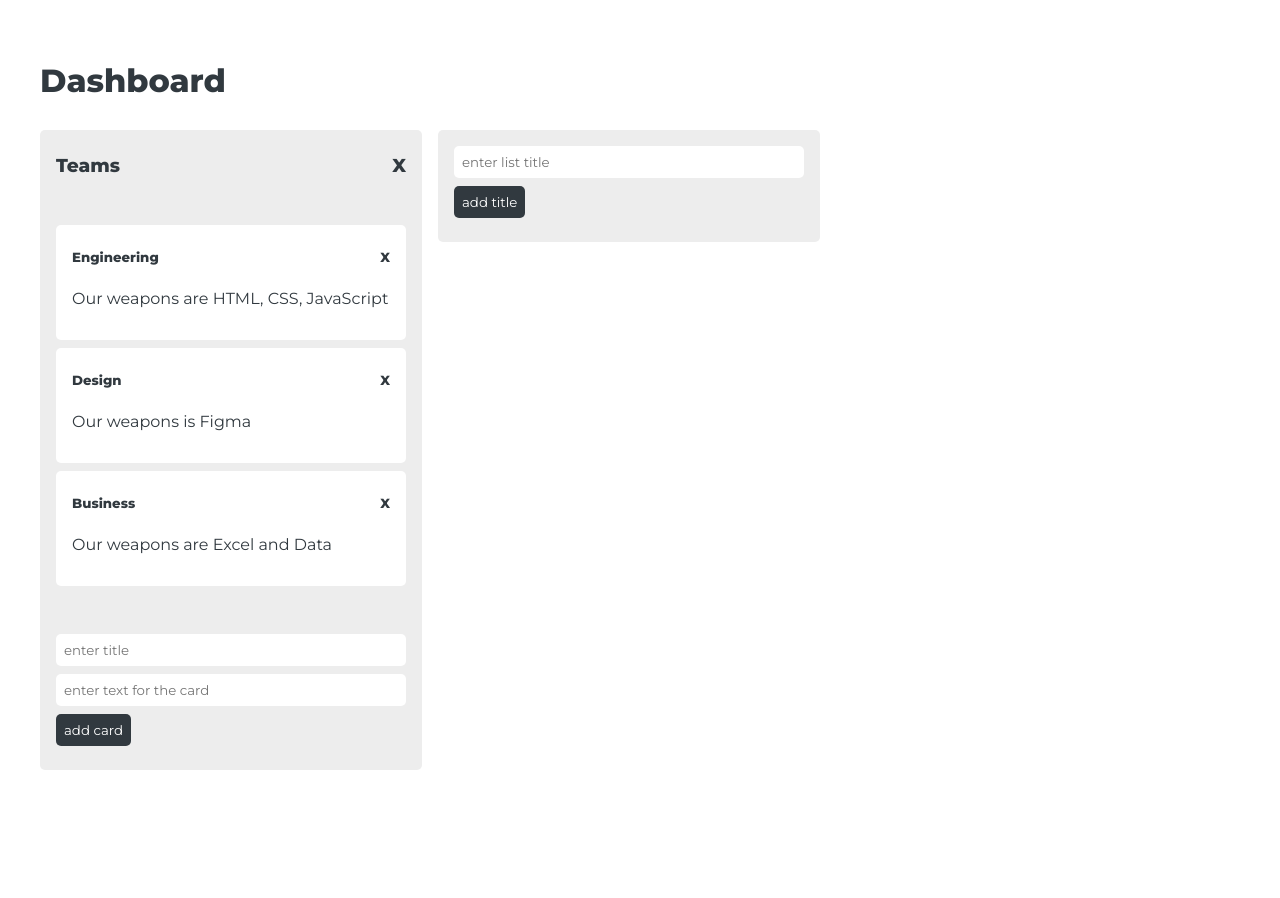
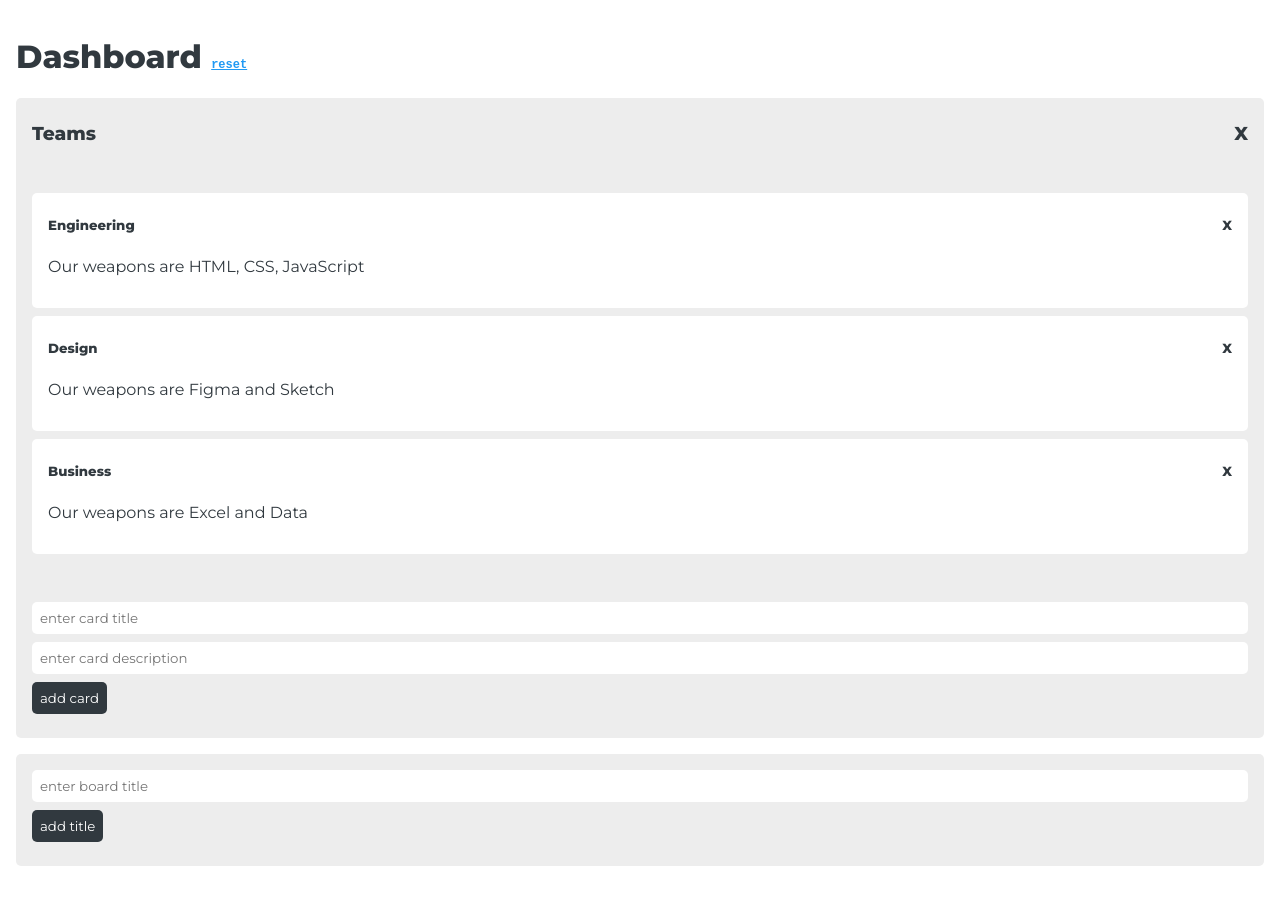
Before and after one commit to arijitpatra/project-management-dashboard, a React (Create React App) app: page / in a window 1280 px wide. Before the commit the page ends 818 px from the top, so only its background shows below. Built offline with nearby package versions, Linux system fonts and the light colour scheme.

Commit message:
added redux toolkit
added redux toolkit

```diff
--- a/package.json
+++ b/package.json
@@ -3,12 +3,14 @@
   "version": "0.1.0",
   "private": true,
   "dependencies": {
+    "@reduxjs/toolkit": "^1.8.0",
     "@testing-library/jest-dom": "^5.16.3",
     "@testing-library/react": "^12.1.4",
     "@testing-library/user-event": "^13.5.0",
     "node-sass": "^7.0.1",
     "react": "^17.0.2",
     "react-dom": "^17.0.2",
+    "react-redux": "^7.2.6",
     "react-scripts": "5.0.0",
     "web-vitals": "^2.1.4"
   },
--- a/src/App.js
+++ b/src/App.js
@@ -1,114 +1,53 @@
-import { useCallback, useEffect, useState } from "react";
+import { useEffect } from "react";
+import { useSelector, useDispatch } from "react-redux";
+import {
+  addBoardAction,
+  addCardAction,
+  deleteBoardAction,
+  deleteCardAction,
+  dragAndDropAction,
+  resetDataAction,
+} from "./redux/globalSlice";
+import BoardComponent from "./components/BoardComponent/BoardComponent";
 import "./App.scss";
-import BoardComponent from "./components/BoardComponent/BoardComponent";
-
-// need to think differently about the ids
-const initialBoardsData = [
-  {
-    id: 1,
-    title: "Teams",
-    cards: [
-      {
-        id: 1,
-        title: "Engineering",
-        text: "Our weapons are HTML, CSS, JavaScript",
-      },
-      {
-        id: 2,
-        title: "Design",
-        text: "Our weapons is Figma",
-      },
-      {
-        id: 3,
-        title: "Business",
-        text: "Our weapons are Excel and Data",
-      },
-    ],
-  },
-];
 
 function App() {
-  const [boards, setBoards] = useState(
-    JSON.parse(localStorage.getItem("boards")) || initialBoardsData
-  );
-  const [automaticIds, setAutomaticIds] = useState(3);
+  const boards = useSelector((state) => state.global.boards);
+  const generatedId = useSelector((state) => state.global.generatedId);
+  const dispatch = useDispatch();
 
-  const storeDataInLocalStorage = useCallback(() => {
-    localStorage.setItem("boards", JSON.stringify(boards));
-  }, [boards]);
+  const addBoard = (title) => {
+    dispatch(addBoardAction({ id: generatedId, title }));
+  };
 
   const addCard = (boardTitle, cardTitle, cardText) => {
-    const updatedData = boards.map((item) => {
-      if (item.title === boardTitle) {
-        item.cards.push({
-          id: automaticIds + 1,
-          title: cardTitle,
-          text: cardText,
-        });
-      }
-      return item;
-    });
-    setBoards(updatedData);
-    setAutomaticIds(automaticIds + 1);
+    dispatch(
+      addCardAction({ id: generatedId, cardTitle, cardText, boardTitle })
+    );
   };
 
-  const addBoard = (title) => {
-    setBoards((prevState) => [
-      ...prevState,
-      {
-        id: automaticIds + 1,
-        title: title,
-        cards: [],
-      },
-    ]);
-    setAutomaticIds(automaticIds + 1);
+  const handleBoardDelete = (boardId) => {
+    dispatch(deleteBoardAction({ boardId }));
   };
 
   const handleCardDelete = (boardTitle, cardId) => {
-    const updatedData = boards.map((item) => {
-      if (item.title === boardTitle) {
-        item.cards = item.cards.filter((card) => card.id !== cardId);
-      }
-      return item;
-    });
-    setBoards(updatedData);
-  };
-
-  const handleBoardDelete = (boardId) => {
-    const updatedData = boards.filter((board) => board.id !== boardId);
-    setBoards(updatedData);
+    dispatch(deleteCardAction({ boardTitle, cardId }));
   };
 
   const handleDragAndDropChange = (textData, boardTitle) => {
-    const [cardTitle, cardText] = textData.split("*");
-    const x = boards.map((item) => {
-      const cards = item.cards.filter(
-        (i) => i.title !== cardTitle && i.text !== cardText
-      );
-      item.cards = cards;
-      return item;
-    });
-
-    const updatedData = x.map((item) => {
-      if (item.title === boardTitle) {
-        item.cards.push({
-          id: automaticIds + 1,
-          title: cardTitle,
-          text: cardText,
-        });
-      }
-      return item;
-    });
-
-    setBoards(updatedData);
-    setAutomaticIds(automaticIds + 1);
+    dispatch(dragAndDropAction({ textData, boardTitle }));
   };
 
-  useEffect(() => storeDataInLocalStorage(), [boards, storeDataInLocalStorage]);
+  useEffect(
+    () => localStorage.setItem("boards", JSON.stringify(boards)),
+    [boards]
+  );
 
   return (
     <div className="App">
-      <h1>Dashboard</h1>
+      <h1>
+        Dashboard <code onClick={() => dispatch(resetDataAction())}>reset</code>
+      </h1>
       {boards.map((board, index) => {
         return (
           <BoardComponent
--- a/src/components/BoardComponent/BoardComponent.js
+++ b/src/components/BoardComponent/BoardComponent.js
@@ -25,7 +25,6 @@ const BoardComponent = ({
     }
   };
 
-  // while drag and drop make sure you are updating the data
   const onDragOver = (e) => {
     e.preventDefault();
   };
@@ -44,16 +43,19 @@ const BoardComponent = ({
 
   return (
     <section className="board-component">
-      <div onDrop={onDrop} onDragOver={onDragOver} id={title}>
       {title.length > 0 && (
         <div className="d-f j-c-sb m-b-2d5">
           <h3 className="m-05-0">{title}</h3>
-            <h3 className="m-05-0 cursor-pointer" onClick={boardDelete}>
+          <h3
+            className="m-05-0 cursor-pointer red-on-hover"
+            onClick={boardDelete}
+          >
             X
           </h3>
         </div>
       )}
 
+      <div onDrop={onDrop} onDragOver={onDragOver}>
         {cards.length > 0 && title.length > 0
           ? cards.map((card, index) => {
               return (
@@ -73,14 +75,18 @@ const BoardComponent = ({
       {title.length > 0 ? (
         <div className="d-f f-d-c">
           <input
-            placeholder="enter title"
+            onDrop={onDrop}
+            onDragOver={onDragOver}
+            placeholder="enter card title"
             type="text"
             maxLength={15}
             className="m-05-0"
             ref={titleInput}
           />
           <input
-            placeholder="enter text for the card"
+            onDrop={onDrop}
+            onDragOver={onDragOver}
+            placeholder="enter card description"
             type="text"
             ref={textInput}
           />
@@ -88,7 +94,9 @@ const BoardComponent = ({
       ) : (
         <div className="d-f f-d-c">
           <input
-            placeholder="enter list title"
+            onDrop={onDrop}
+            onDragOver={onDragOver}
+            placeholder="enter board title"
             type="text"
             maxLength={15}
             ref={titleInput}
--- a/src/components/ButtonComponent/ButtonComponent.scss
+++ b/src/components/ButtonComponent/ButtonComponent.scss
@@ -3,4 +3,7 @@
   color: white;
   display: block;
   cursor: pointer;
+  &:active {
+    transform: scale(0.9);
+  }
 }
--- a/src/components/CardComponent/CardComponent.js
+++ b/src/components/CardComponent/CardComponent.js
@@ -10,7 +10,10 @@ const CardComponent = ({ title, text, onCardDelete, onDragStart }) => {
     >
       <div className="d-f j-c-sb">
         <h5 className="m-05-0">{title}</h5>
-        <h5 className="m-05-0 cursor-pointer" onClick={onCardDelete}>
+        <h5
+          className="m-05-0 cursor-pointer red-on-hover"
+          onClick={onCardDelete}
+        >
           X
         </h5>
       </div>
--- a/src/index.js
+++ b/src/index.js
@@ -2,11 +2,15 @@ import React from "react";
 import ReactDOM from "react-dom";
 import "./index.scss";
 import App from "./App";
+import { store } from "./redux/store";
+import { Provider } from "react-redux";
 import reportWebVitals from "./reportWebVitals";
 
 ReactDOM.render(
   <React.StrictMode>
-    <App />
+    <Provider store={store}>
+      <App />
+    </Provider>
   </React.StrictMode>,
   document.getElementById("root")
 );
--- a/src/index.scss
+++ b/src/index.scss
@@ -6,6 +6,22 @@ body {
   -moz-osx-font-smoothing: grayscale;
   padding: 2.5rem;
   color: #31393f;
+
+  @media (max-width: 1440px) {
+    padding: 1rem;
+    .board-component {
+      width: auto;
+      margin: 1rem 0;
+      display: block;
+    }
+  }
+}
+
+code {
+  font-size: 12px !important;
+  color: $blue;
+  text-decoration: underline;
+  @extend .cursor-pointer;
 }
 
 body,
@@ -50,3 +66,9 @@ input,
 .cursor-pointer {
   cursor: pointer;
 }
+
+.red-on-hover {
+  &:hover {
+    color: $red;
+  }
+}
--- /dev/null
+++ b/src/redux/globalSlice.js
@@ -0,0 +1,134 @@
+import { createSlice } from "@reduxjs/toolkit";
+
+// need to think differently about the ids
+const initialState = {
+  generatedId: 5,
+  boards: JSON.parse(localStorage.getItem("boards")) || [
+    {
+      id: 1,
+      title: "Teams",
+      cards: [
+        {
+          id: 2,
+          title: "Engineering",
+          text: "Our weapons are HTML, CSS, JavaScript",
+        },
+        {
+          id: 3,
+          title: "Design",
+          text: "Our weapons are Figma and Sketch",
+        },
+        {
+          id: 4,
+          title: "Business",
+          text: "Our weapons are Excel and Data",
+        },
+      ],
+    },
+  ],
+};
+
+export const globalSlice = createSlice({
+  name: "global",
+  initialState,
+  reducers: {
+    addBoardAction: (state, action) => {
+      state.boards.push({
+        id: action.payload.id,
+        title: action.payload.title,
+        cards: [],
+      });
+
+      state.generatedId += 1;
+    },
+    addCardAction: (state, action) => {
+      state.boards.map((item) => {
+        if (item.title === action.payload.boardTitle) {
+          item.cards.push({
+            id: action.payload.id,
+            title: action.payload.cardTitle,
+            text: action.payload.cardText,
+          });
+        }
+        return item;
+      });
+
+      state.generatedId += 1;
+    },
+    deleteBoardAction: (state, action) => {
+      state.boards = state.boards.filter(
+        (board) => board.id !== action.payload.boardId
+      );
+    },
+    deleteCardAction: (state, action) => {
+      state.boards.map((item) => {
+        if (item.title === action.payload.boardTitle) {
+          item.cards = item.cards.filter(
+            (card) => card.id !== action.payload.cardId
+          );
+        }
+        return item;
+      });
+    },
+    dragAndDropAction: (state, action) => {
+      const [cardTitle, cardText] = action.payload.textData.split("*");
+      const x = state.boards.map((item) => {
+        const cards = item.cards.filter(
+          (i) => i.title !== cardTitle && i.text !== cardText
+        );
+        item.cards = cards;
+        return item;
+      });
+
+      state.boards = x.map((item) => {
+        if (item.title === action.payload.boardTitle) {
+          item.cards.push({
+            id: state.generatedId,
+            title: cardTitle,
+            text: cardText,
+          });
+          state.generatedId += 1;
+        }
+        return item;
+      });
+    },
+    resetDataAction: (state) => {
+      state.boards = [
+        {
+          id: 1,
+          title: "Teams",
+          cards: [
+            {
+              id: 2,
+              title: "Engineering",
+              text: "Our weapons are HTML, CSS, JavaScript",
+            },
+            {
+              id: 3,
+              title: "Design",
+              text: "Our weapons are Figma and Sketch",
+            },
+            {
+              id: 4,
+              title: "Business",
+              text: "Our weapons are Excel and Data",
+            },
+          ],
+        },
+      ];
+      state.generatedId = 5;
+    },
+  },
+});
+
+// Action creators are generated for each case reducer function
+export const {
+  addBoardAction,
+  addCardAction,
+  deleteBoardAction,
+  deleteCardAction,
+  dragAndDropAction,
+  resetDataAction,
+} = globalSlice.actions;
+
+export default globalSlice.reducer;
--- /dev/null
+++ b/src/redux/store.js
@@ -0,0 +1,8 @@
+import { configureStore } from "@reduxjs/toolkit";
+import globalReducer from "./globalSlice";
+
+export const store = configureStore({
+  reducer: {
+    global: globalReducer,
+  },
+});
--- a/src/view/ViewComponent.js
+++ /dev/null
@@ -1,5 +0,0 @@
-const ViewComponent = () => {
-  return;
-};
-
-export default ViewComponent;
--- a/src/view/index.js
+++ /dev/null
@@ -1 +0,0 @@
-export * from "./ViewComponent";
```
Also changed, not shown: src/view/ViewComponent.scss (deleted). Lines whose indentation alone changed are shown as unchanged.
